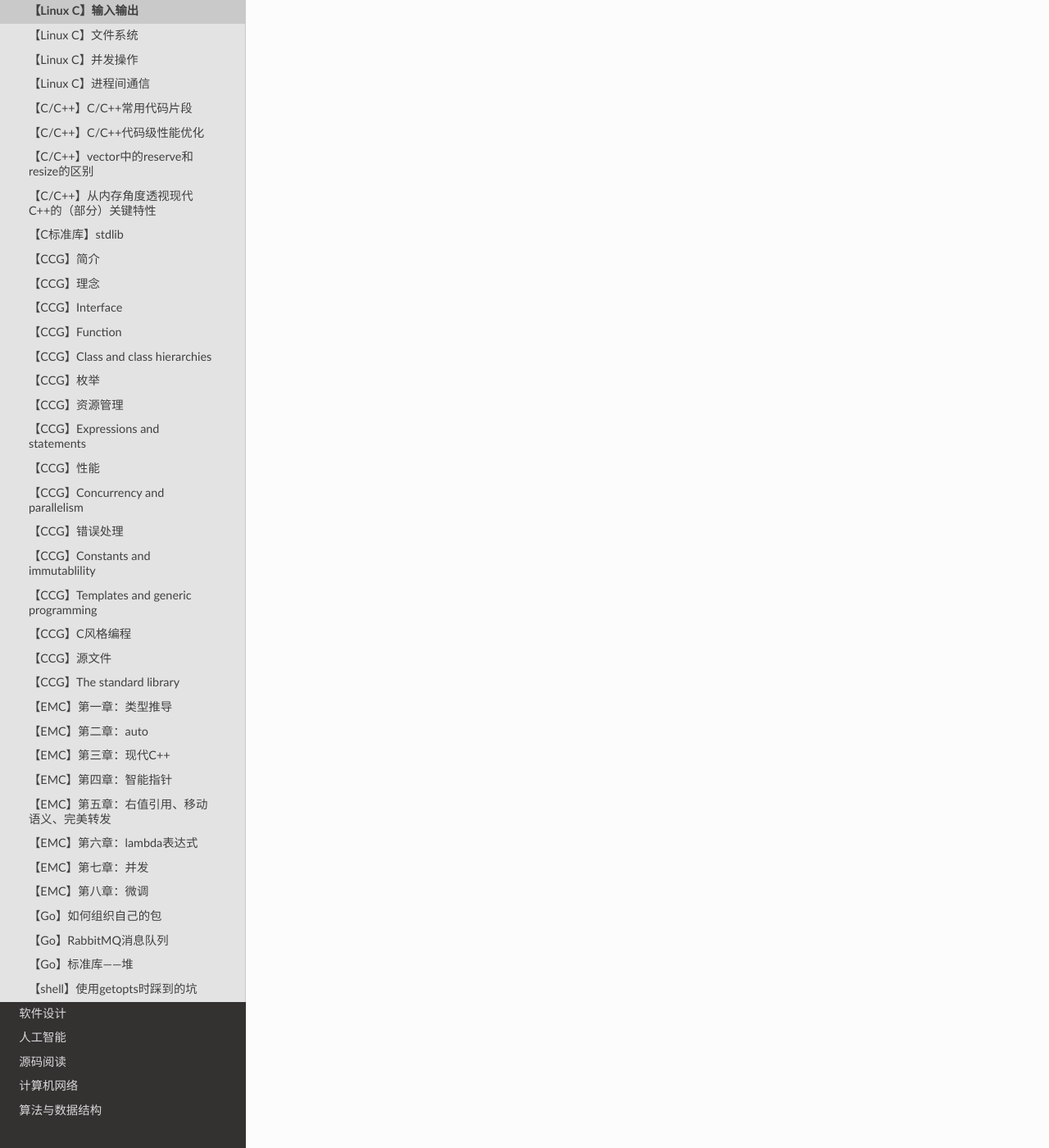
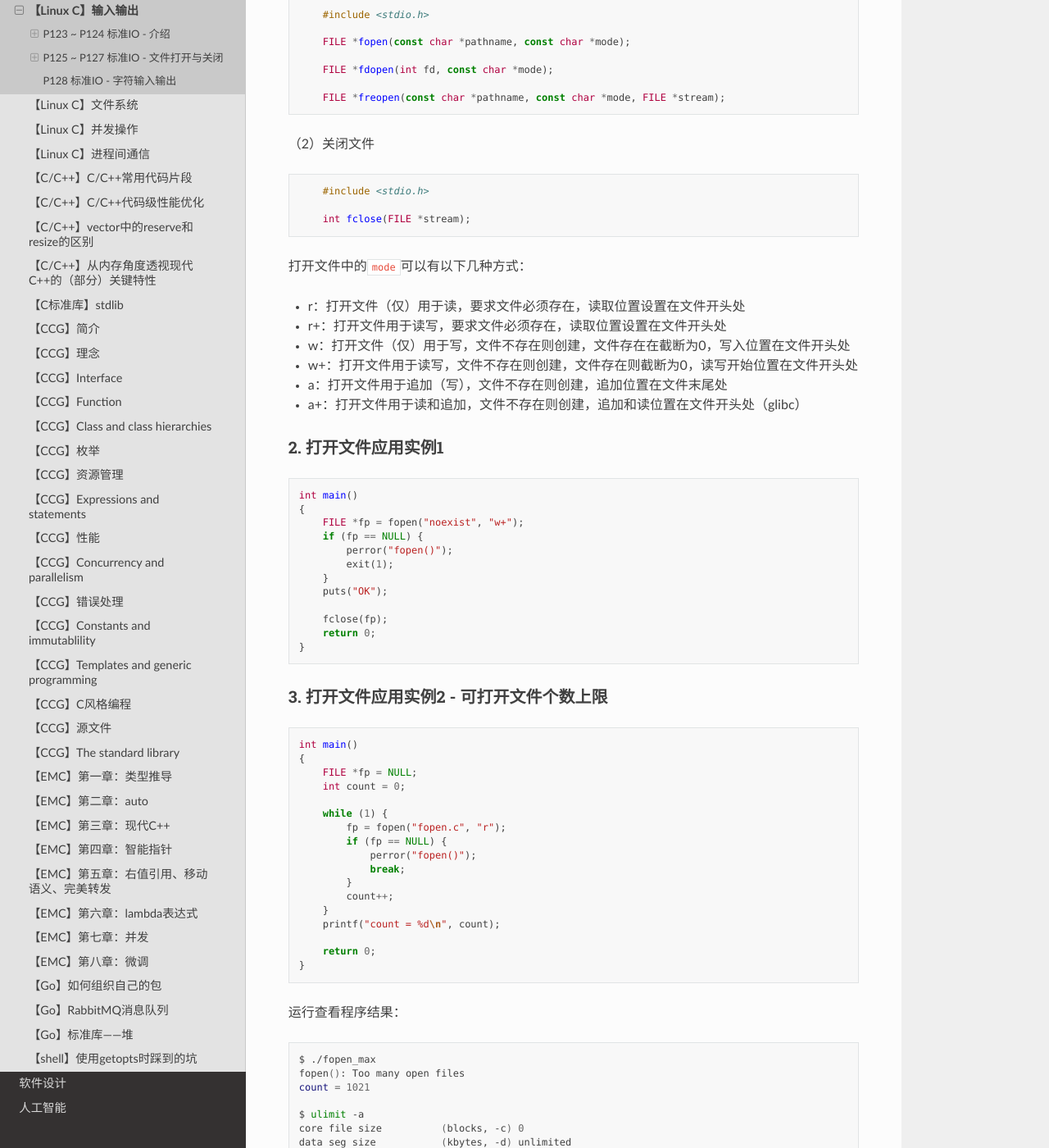
Before and after one commit to wallace-lai/learning-notes, a Sphinx documentation site: the page built from source/Language/linux-c0.md, in a window 1280 px wide and 1400 px high, scrolled down 1811 px. Shown: the whole window at 82% size. Built offline with Sphinx 7.4.7 and the Read the Docs theme 2.0.0, drawn with Linux system fonts in a browser that asks for light colours; some of the changed text lies outside the part shown.

Commit message:
update linux c - io (#128)

````diff
--- a/source/Language/linux-c0.md
+++ b/source/Language/linux-c0.md
@@ -17,3 +17,150 @@
 （1）P123 ~ P141
 
 （2）P220 ~ P235
+
+## P123 ~ P124 标准IO - 介绍
+
+IO是一切实现的基础，IO分为两种：
+
+（1）stdio：标准IO库
+
+（2）sysio：系统调用IO
+
+原则：**优先使用标准IO库，而不是系统调用IO**。标准IO库的一大功能是合并系统调用，提升性能，且具有可移植性。
+
+### 1. 标准IO主要接口
+
+（1）打开与关闭：
+
+- fopen()
+- fclose()
+
+（2）字符输入输出
+
+- fgetc()
+- fputc()
+- fgets()
+- fputs()
+
+（3）二进制读写
+
+- fread()
+- fwrite()
+
+（4）常用输入输出
+
+- printf()
+- scanf()
+
+（5）设置文件位置
+
+- fseek()
+- ftell()
+- rewind()
+
+（6）刷新缓冲区
+- fflush()
+
+## P125 ~ P127 标准IO - 文件打开与关闭
+
+### 1. 接口
+
+（1）打开文件
+
+```c
+    #include <stdio.h>
+
+    FILE *fopen(const char *pathname, const char *mode);
+
+    FILE *fdopen(int fd, const char *mode);
+
+    FILE *freopen(const char *pathname, const char *mode, FILE *stream);
+```
+
+（2）关闭文件
+
+```c
+    #include <stdio.h>
+
+    int fclose(FILE *stream);
+```
+
+打开文件中的`mode`可以有以下几种方式：
+
+- r：打开文件（仅）用于读，要求文件必须存在，读取位置设置在文件开头处
+- r+：打开文件用于读写，要求文件必须存在，读取位置设置在文件开头处
+
+- w：打开文件（仅）用于写，文件不存在则创建，文件存在在截断为0，写入位置在文件开头处
+- w+：打开文件用于读写，文件不存在则创建，文件存在则截断为0，读写开始位置在文件开头处
+
+- a：打开文件用于追加（写），文件不存在则创建，追加位置在文件末尾处
+- a+：打开文件用于读和追加，文件不存在则创建，追加和读位置在文件开头处（glibc）
+
+### 2. 打开文件应用实例1
+
+```c
+int main()
+{
+    FILE *fp = fopen("noexist", "w+");
+    if (fp == NULL) {
+        perror("fopen()");
+        exit(1);
+    }
+    puts("OK");
+
+    fclose(fp);
+    return 0;
+}
+```
+
+### 3. 打开文件应用实例2 - 可打开文件个数上限
+
+```c
+int main()
+{
+    FILE *fp = NULL;
+    int count = 0;
+
+    while (1) {
+        fp = fopen("fopen.c", "r");
+        if (fp == NULL) {
+            perror("fopen()");
+            break;
+        }
+        count++;
+    }
+    printf("count = %d\n", count);
+
+    return 0;
+}
+```
+
+运行查看程序结果：
+
+```shell
+$ ./fopen_max
+fopen(): Too many open files
+count = 1021
+
+$ ulimit -a
+core file size          (blocks, -c) 0
+data seg size           (kbytes, -d) unlimited
+scheduling priority             (-e) 0
+file size               (blocks, -f) unlimited
+pending signals                 (-i) 15188
+max locked memory       (kbytes, -l) 65536
+max memory size         (kbytes, -m) unlimited
+open files                      (-n) 1024
+pipe size            (512 bytes, -p) 8
+POSIX message queues     (bytes, -q) 819200
+real-time priority              (-r) 0
+stack size              (kbytes, -s) 8192
+cpu time               (seconds, -t) unlimited
+max user processes              (-u) 15188
+virtual memory          (kbytes, -v) unlimited
+file locks                      (-x) unlimited
+```
+
+可以看到内核限制进程可打开的文件个数open files为1024个，由于标准输入、输出、错误占用了3个文件个数，所以可打开的文件个数上限为1021个。
+
+## P128 标准IO - 字符输入输出
````
Also changed, not shown: source/Unfiled/architect-roadmap.md (+1 -1 lines).
